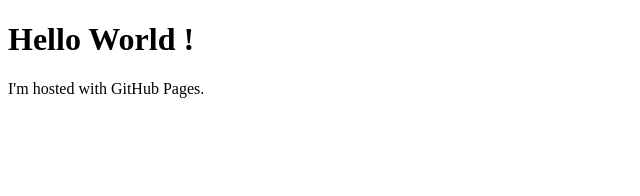
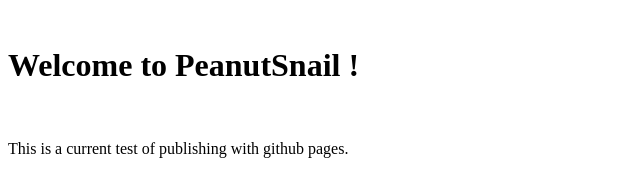
Before and after one commit to peanutsnail/peanutsnail.github.io, a plain HTML site: page index.html in a window 1280 px wide. Shown: the whole page, without its empty margins (0-640 px from the left). Drawn offline with Linux system fonts and the light colour scheme.

Commit message:
trying title

```diff
--- a/index.html
+++ b/index.html
@@ -1,7 +1,10 @@
 <!DOCTYPE html>
-<html>
-<body>
-<h1>Hello World !</h1>
-<p>I'm hosted with GitHub Pages.</p>
-</body>
+<html lang=”en”>
+    <head>
+        <title>hello world</title>
+    </head>
+    <body>
+        <h1>Welcome to PeanutSnail !</h1>
+        <p>This is a current test of publishing with github pages.</p>
+    </body>
 </html>
```
